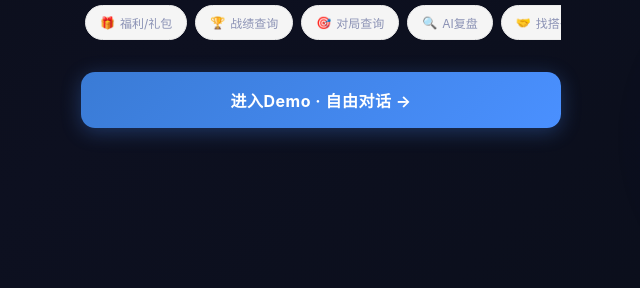
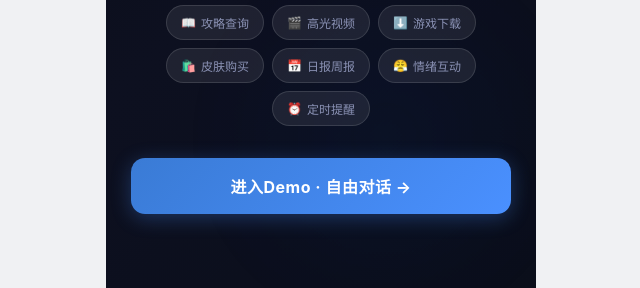
Before and after one commit to oliviaxu1011-spec/game-center-demo, a plain HTML site: page index.html in a window 1280 px wide. Shown: the part 512-800 px from the top of the page, without its empty margins (319-959 px from the left). Drawn offline with Linux system fonts and the light colour scheme.

Commit message:
fix: landing 页移动端适配 - 标签换行、安全区、内容自适应

```diff
--- a/css/landing.css
+++ b/css/landing.css
@@ -2,7 +2,9 @@
 #screen-landing {
   background:linear-gradient(135deg,#0a0c14 0%,#0d1020 50%,#0a0e1a 100%);
   align-items:center; justify-content:center;
-  padding:40px 20px; position:relative; overflow:hidden;
+  padding:40px 20px; position:relative; overflow-x:hidden; overflow-y:auto;
+  width:100%; max-width:430px; margin:0 auto;
+  padding-bottom:calc(40px + env(safe-area-inset-bottom));
 }
 #screen-landing::before {
   content:''; position:absolute;
@@ -20,7 +22,13 @@
 }
 @keyframes pulse-glow { 0%,100%{transform:scale(1);opacity:1} 50%{transform:scale(1.1);opacity:.7} }
 
-.landing-content { position:relative; z-index:1; text-align:center; max-width:480px; }
+.landing-content {
+  position:relative; z-index:1; text-align:center;
+  max-width:480px; width:100%;
+  display:flex; flex-direction:column; align-items:center;
+  flex:1; justify-content:center;
+  min-height:0;
+}
 
 .logo-icon {
   width:80px; height:80px;
@@ -44,7 +52,7 @@
 .landing-desc { font-size:14px; color:var(--text-secondary); line-height:1.7; margin-bottom:32px; }
 
 .start-btn {
-  width:100%; padding:16px;
+  width:100%; max-width:380px; padding:16px;
   background:linear-gradient(135deg,#3a7bd5,#4a90ff);
   border:none; border-radius:14px; color:white;
   font-size:16px; font-weight:700; cursor:pointer;
@@ -54,15 +62,15 @@
 }
 .start-btn:hover { transform:translateY(-1px); box-shadow:0 8px 28px rgba(74,144,255,.4); }
 
-/* intent showcase pills on landing — 单行横向滚动 */
+/* intent showcase pills on landing — 自适应换行 */
 .intent-pills {
-  display:flex; gap:8px; overflow-x:auto; scrollbar-width:none;
-  margin-bottom:28px; padding:0 4px 4px;
+  display:flex; flex-wrap:wrap; gap:8px; justify-content:center;
+  margin-bottom:28px; padding:0 4px 4px; width:100%;
 }
 .intent-pills::-webkit-scrollbar { display:none; }
 .intent-pill {
   display:inline-flex; align-items:center; gap:5px;
-  background:#F5F5F5; border:1px solid #EBEBEB;
+  background:rgba(255,255,255,0.08); border:1px solid rgba(255,255,255,0.12);
   border-radius:20px; padding:8px 14px; font-size:12px; color:var(--text-secondary);
   cursor:default; white-space:nowrap; flex-shrink:0;
 }
--- a/css/responsive.css
+++ b/css/responsive.css
@@ -12,11 +12,14 @@
 
 /* 超小屏幕 (iPhone SE 等 <= 375px) */
 @media (max-width:375px) {
-  .landing-title { font-size:28px; }
+  #screen-landing { padding:24px 16px; }
+  .landing-title { font-size:28px; margin:20px 0 10px; }
+  .landing-desc { font-size:13px; margin-bottom:20px; }
   .logo-icon { width:68px; height:68px; font-size:30px; border-radius:20px; }
   .logo-title { font-size:22px; }
-  .intent-pills { gap:5px; }
+  .intent-pills { gap:5px; margin-bottom:20px; }
   .intent-pill { padding:5px 10px; font-size:11px; }
+  .start-btn { padding:14px; font-size:15px; }
   .banner { height:220px; }
   .game-list-icon { width:48px; height:48px; }
   .msg-content { max-width:90%; }
@@ -29,6 +32,8 @@
 
 /* 中等屏幕 (标准手机 376-430px) */
 @media (min-width:376px) and (max-width:430px) {
+  #screen-landing { padding:30px 20px; }
+  .landing-title { font-size:30px; }
   .msg-content { max-width:88%; }
 }
 
```
